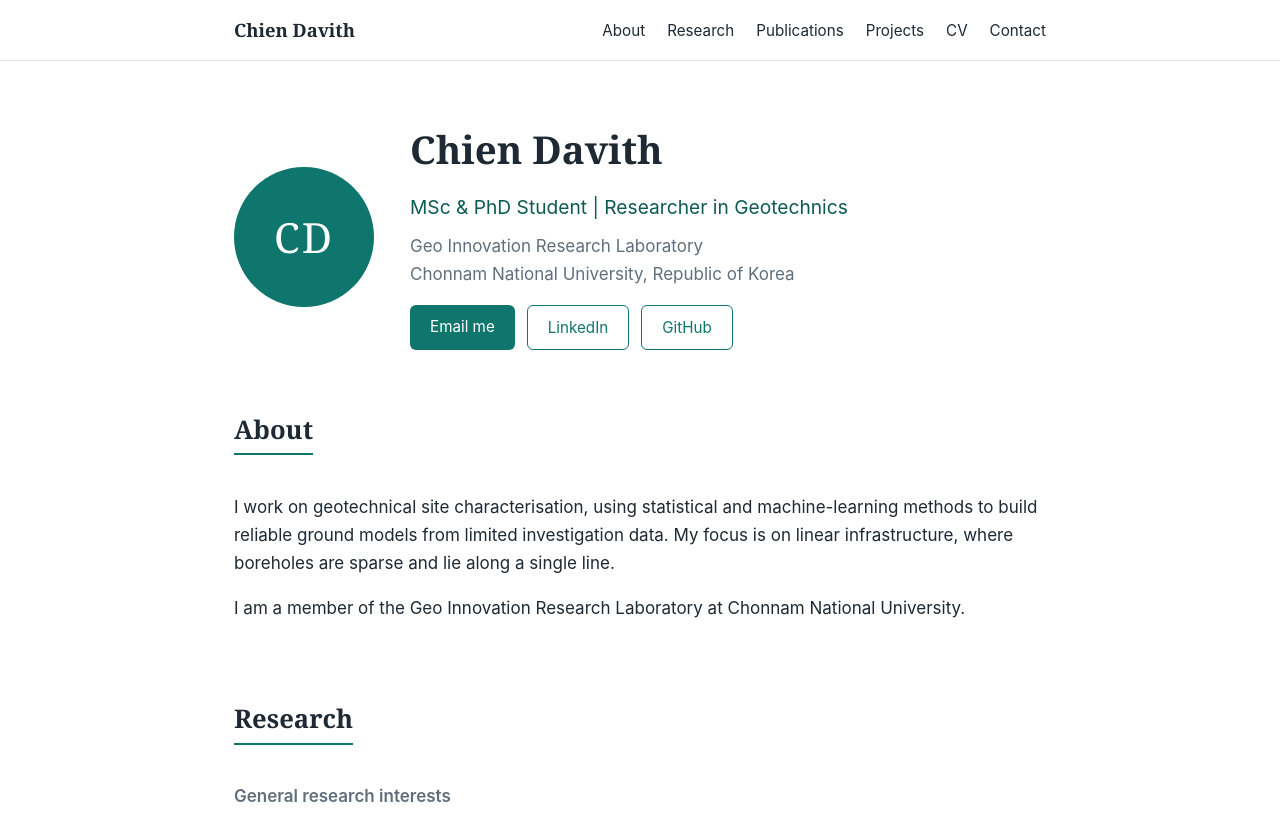
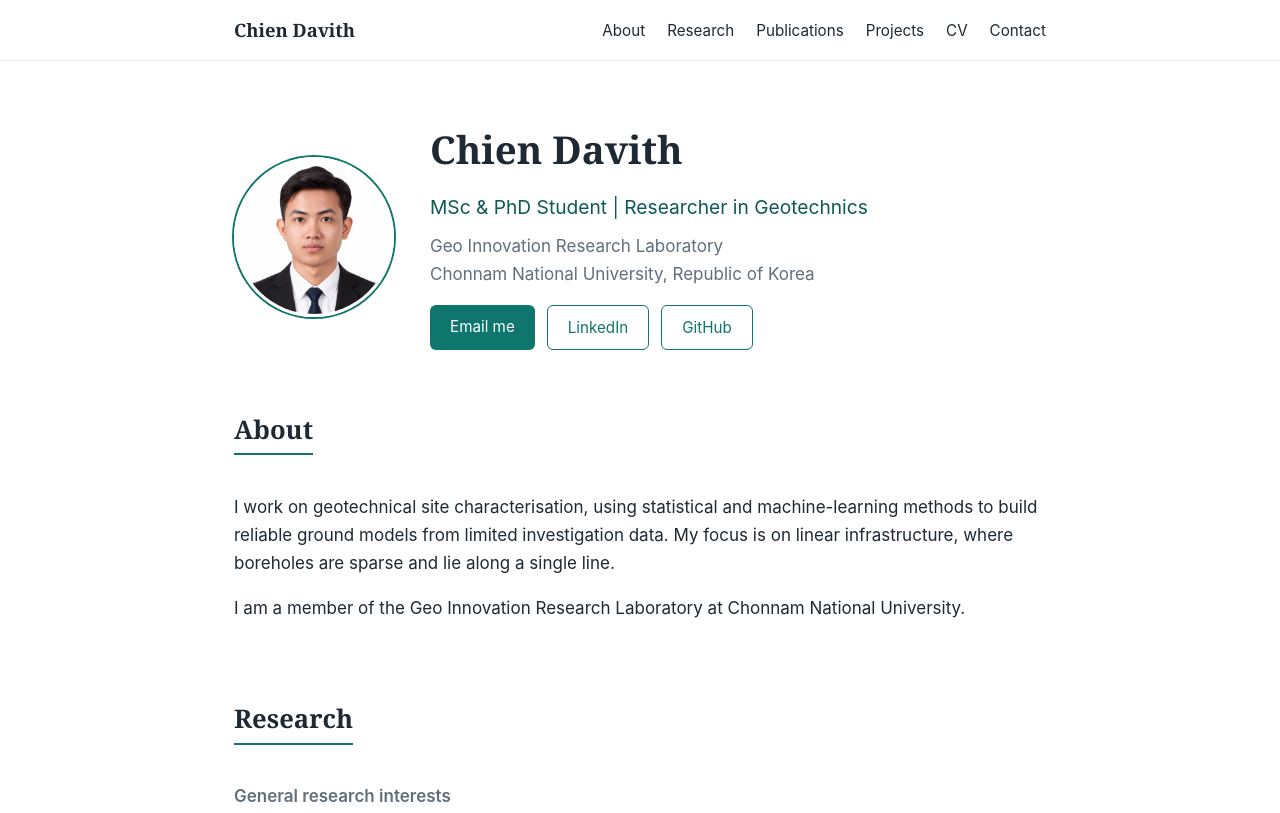
Before and after one commit to chiendavith-hue/chiendavith-hue.github.io, a plain HTML site: page index.html in a window 1280 px wide. Shown: the top 813 px of the page. Drawn offline with Linux system fonts and the light colour scheme.

Commit message:
Add profile photo

```diff
--- a/index.html
+++ b/index.html
@@ -25,7 +25,7 @@
 
   <main id="top">
     <section class="hero">
-      <div class="avatar" aria-hidden="true">CD</div>
+      <img class="avatar" src="profile.jpg" alt="Portrait of Chien Davith" width="160" height="160">
       <div>
         <h1>Chien Davith</h1>
         <p class="subtitle">MSc &amp; PhD Student | Researcher in Geotechnics</p>
--- a/style.css
+++ b/style.css
@@ -48,10 +48,9 @@ section { padding: 56px 0 8px; }
 
 .hero { display: flex; gap: 36px; align-items: center; padding-top: 64px; }
 .avatar {
-  flex: 0 0 140px; width: 140px; height: 140px; border-radius: 50%;
-  background: var(--accent); color: #fff;
-  display: flex; align-items: center; justify-content: center;
-  font-family: Georgia, serif; font-size: 2.6rem; letter-spacing: 2px;
+  flex: 0 0 160px; width: 160px; height: 160px; border-radius: 50%;
+  object-fit: cover; object-position: center top;
+  border: 3px solid var(--bg); box-shadow: 0 0 0 2px var(--accent);
 }
 .subtitle { font-size: 1.2rem; color: var(--accent-dark); margin: 0 0 0.4em; }
 .affiliation { color: var(--muted); margin: 0 0 1em; }
```
Also changed, not shown: profile.jpg (added).
